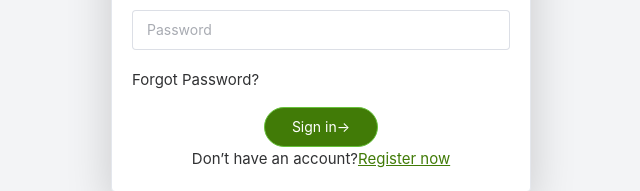
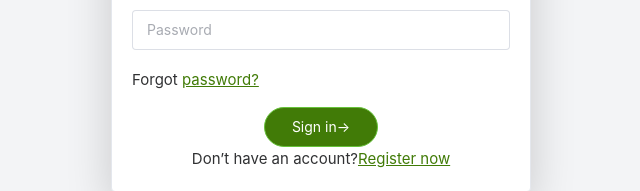
Before and after one commit to Phanit-Chea/g8_blaek_mot, a Vue app in the folder frontend/: page /login in a window 1280 px wide. Shown: the part 380-571 px from the top of the page, without its empty margins (319-959 px from the left). Built offline with nearby package versions, Linux system fonts and the light colour scheme; no server answers; what vue-simple-acl would draw is missing.

Commit message:
[fix]fix some code in login page #GBM-23

```diff
--- a/frontend/src/views/Admin/Auth/LoginView.vue
+++ b/frontend/src/views/Admin/Auth/LoginView.vue
@@ -12,7 +12,7 @@
           <el-input placeholder="Password" v-model="password" size="large" type="password" />
         </el-form-item>
         <div>
-        <span>Forgot Password?</span>
+       <span class="psw">Forgot <a href="#">password?</a></span>
         </div>
         <div class="d-grid gap-2 d-md-flex justify-content-md-center">
           <el-button
```
